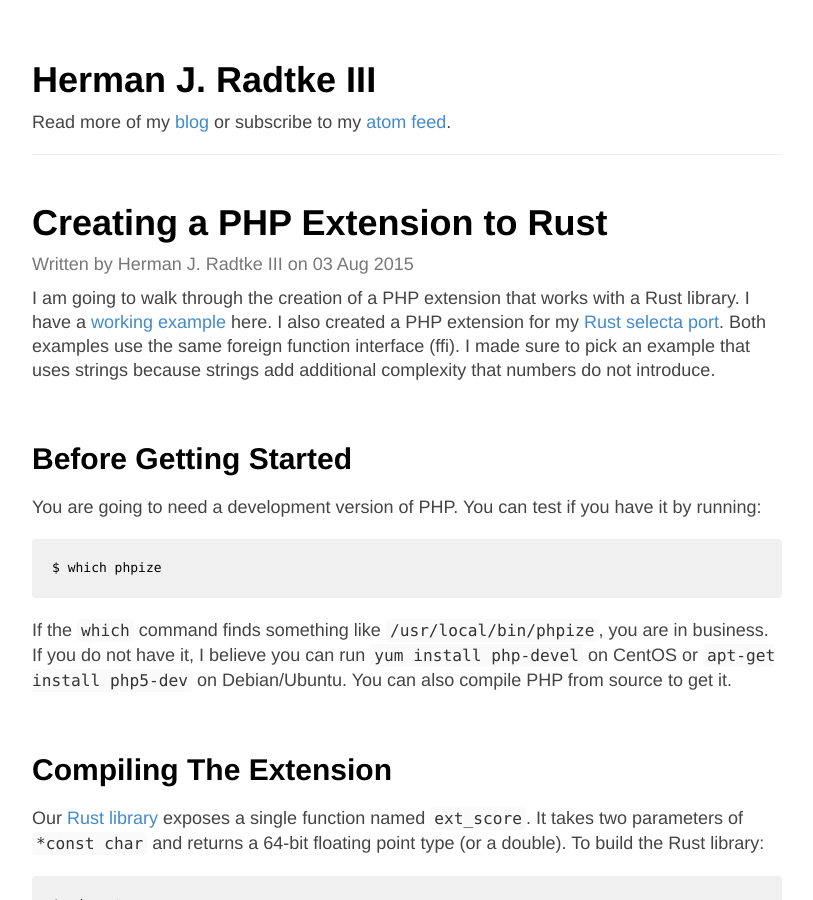
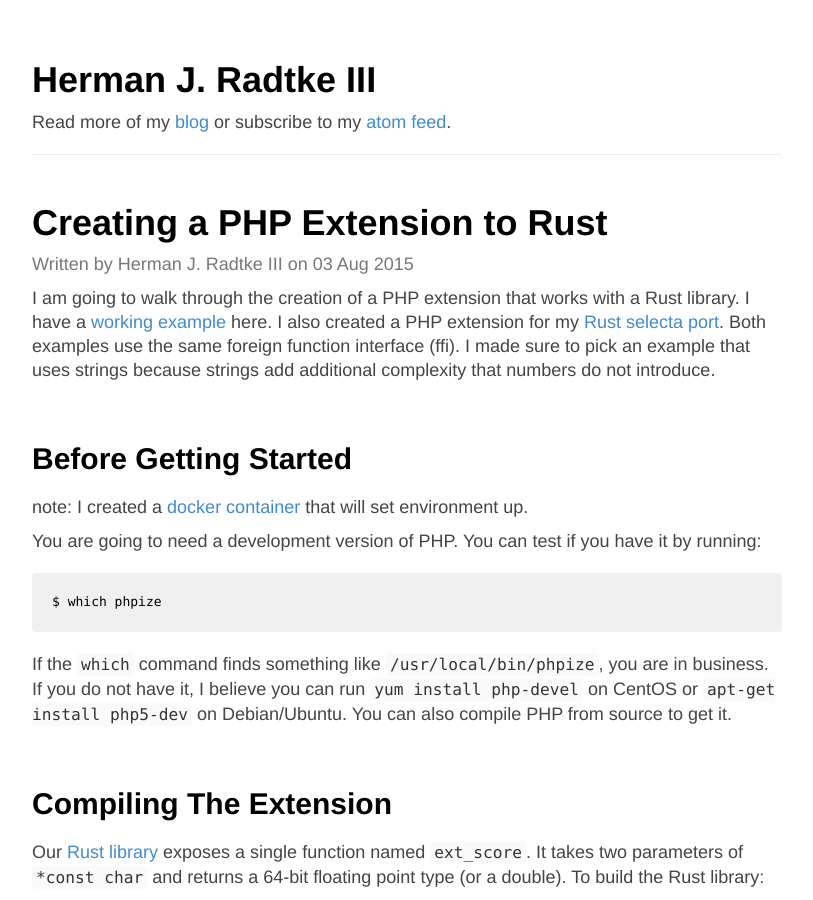
Before and after one commit to hjr3/hjr3.github.io, a Jekyll site: the page built from _posts/2015-08-03-creating-a-php-extension-to-rust.md, in a window 1280 px wide and 900 px high. Shown: the whole window, without its empty margins (233-1046 px from the left). Built offline with Jekyll 4.4.1, drawn with Linux system fonts in a browser that asks for light colours; Markdown is read by kramdown in place of the engine named in the settings.

Commit message:
Mention docker container

```diff
--- a/_posts/2015-08-03-creating-a-php-extension-to-rust.md
+++ b/_posts/2015-08-03-creating-a-php-extension-to-rust.md
@@ -11,6 +11,8 @@ published: true
 I am going to walk through the creation of a PHP extension that works with a Rust library. I have a [working example][working example] here. I also created a PHP extension for my [Rust selecta port][Rust selecta port]. Both examples use the same foreign function interface (ffi). I made sure to pick an example that uses strings because strings add additional complexity that numbers do not introduce.
 
 ## Before Getting Started
+
+note: I created a [docker container][docker container] that will set environment up.
 
 You are going to need a development version of PHP. You can test if you have it by running:
 
@@ -219,6 +221,7 @@ If you are really serious about building PHP extensions, I suggest purchasing Sa
 
 [working example]: https://github.com/hjr3/rust-php-ext
 [Rust selecta port]: https://github.com/hjr3/selecta/tree/php-ext
+[docker container]: https://hub.docker.com/r/hjr3/rust-php-ext/
 [Rust library]: https://github.com/hjr3/rust-php-ext/blob/master/rust/src/lib.rs
 [PHP extension]: https://github.com/hjr3/rust-php-ext/blob/master/php-ext/score.c
 [ext_skel]: https://github.com/php/php-src/blob/master/ext/ext_skel
```
